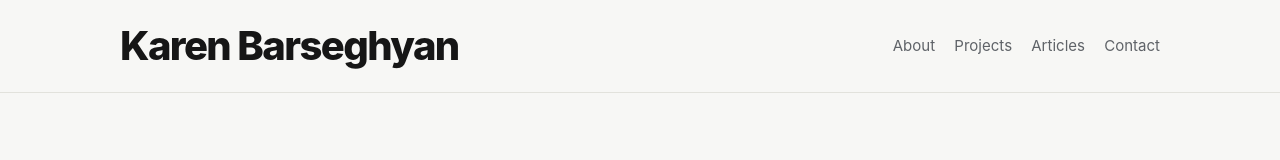
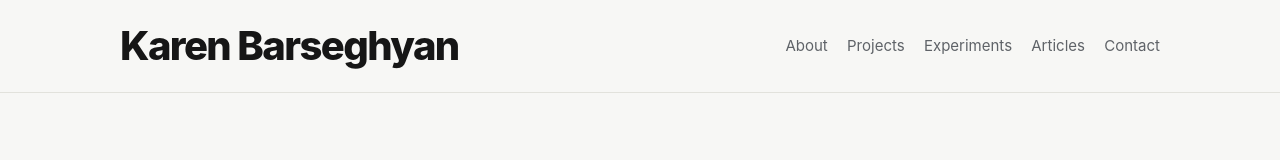
Before and after one commit to k-barseghyan/k-barseghyan.github.io, a plain HTML site: page index.html in a window 1280 px wide. Shown: the top 160 px of the page. Drawn offline with Linux system fonts and the light colour scheme.

Commit message:
Restore experiments navigation link

```diff
--- a/index.html
+++ b/index.html
@@ -51,6 +51,7 @@
       <div class="nav-links">
         <a href="#about">About</a>
         <a href="#projects">Projects</a>
+        <a href="#experiments">Experiments</a>
         <a href="#articles">Articles</a>
         <a href="#contact">Contact</a>
       </div>
```
